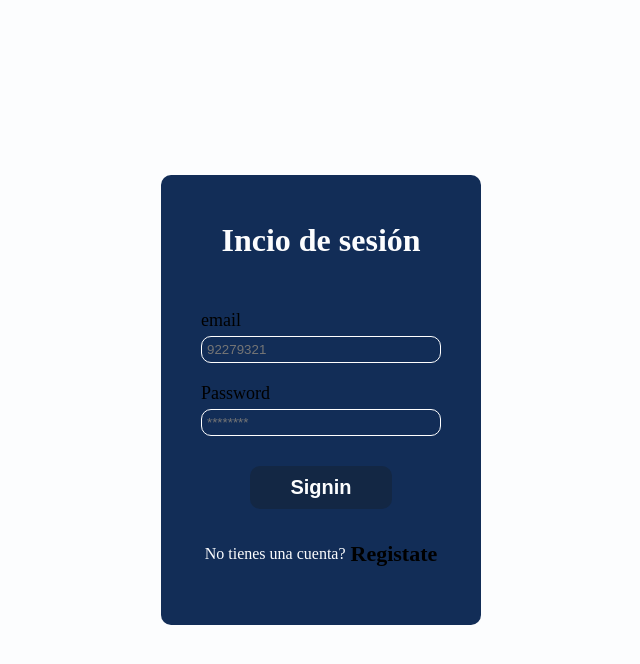
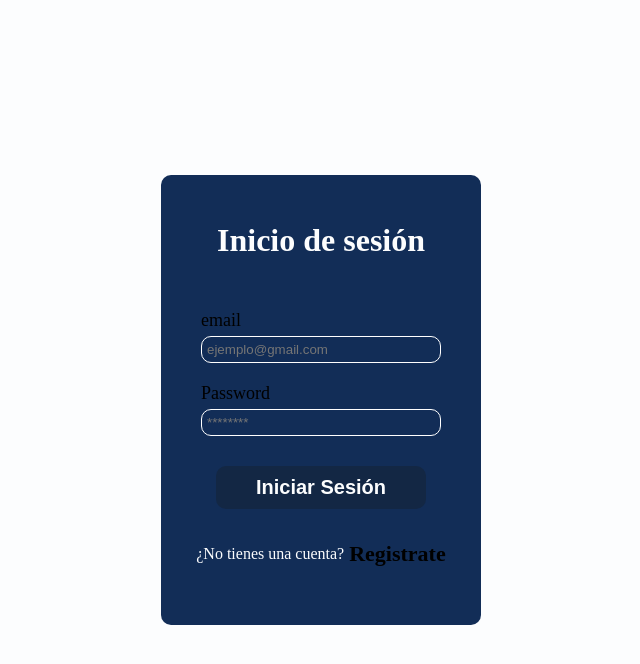
Before and after one commit to Johsua-123/URUCODE, a PHP site: page /URUCODE/signin.php in a window 1280 px wide. Shown: the top 664 px of the page, without its empty margins (319-959 px from the left). Run offline with PHP 8.4, Linux system fonts and the light colour scheme.

Commit message:
pre entrega

```diff
--- a/assets/styles/footer.css
+++ b/assets/styles/footer.css
@@ -56,7 +56,7 @@ footer {
     line-height: 45px;
     color: #fff;
     margin-right: 10px;
-    background-color: #0d2033;
+    background-color: #0a1a2a;
     text-align: center;
     transition: all 300ms ease;
 }
--- a/assets/styles/module.css
+++ b/assets/styles/module.css
@@ -31,12 +31,12 @@ a {
 
 .modal {
     z-index: 10;
-    padding: 60px 20px;
+    padding: 20px 10px;
     display: none;
     border-radius: 10px;
     flex-direction: column;
     justify-content: center;
-    background-color: var(--color-blue-100);
+    background-color: white;
 }
 
 .modal div {
--- a/signin.php
+++ b/signin.php
@@ -19,12 +19,12 @@
         <div class="container">
             <form class="card" method="POST">
                 <div class="card-header">
-                    <h1>Incio de sesión</h1>
+                    <h1>Inicio de sesión</h1>
                 </div>
                 <div class="card-items">
                     <div>
                         <label for="email">email</label>
-                        <input id="email" type="text" name="email" placeholder="92279321" autocomplete="off">
+                        <input id="email" type="text" name="email" placeholder="ejemplo@gmail.com" autocomplete="off">
                     </div>
                     <div>
                         <label for="password">Password</label>
@@ -33,11 +33,11 @@
                 </div>
                 <div class="card-footer">
                     <div>
-                        <button type="submit">Signin</button>
+                        <button type="submit">Iniciar Sesión</button>
                     </div>
                     <div>
-                        <p>No tienes una cuenta?</p>
-                        <a href="signup.php">Registate</a>
+                        <p>¿No tienes una cuenta?</p>
+                        <a href="signup.php">Registrate</a>
                     </div>
                 </div>
             </form>
--- a/signup.php
+++ b/signup.php
@@ -37,10 +37,10 @@
                 </div>
                 <div class="card-footer">
                     <div>
-                        <button type="submit">Signup</button>
+                        <button type="submit">Registro</button>
                     </div>
                     <div>
-                        <p>Ya tienes una cuenta?</p>
+                        <p>¿Ya tienes una cuenta?</p>
                         <a href="signin.php">Iniciar</a>
                     </div>
                 </div>
```
Also changed, not shown: urucode.sql (added, +18 -0 lines).
